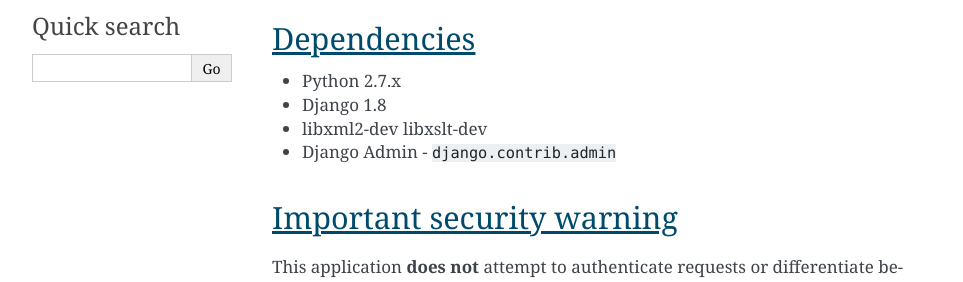
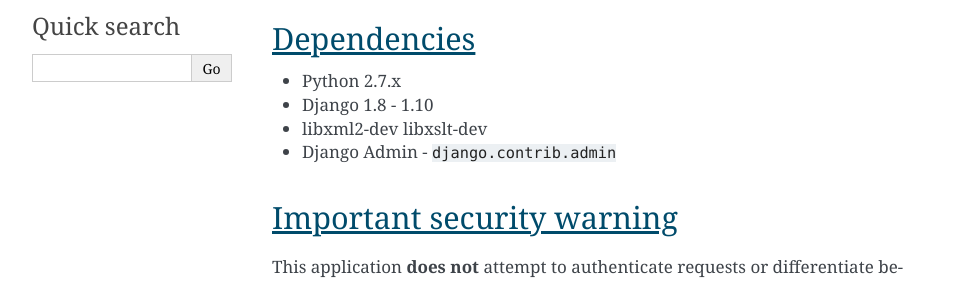
Before and after one commit to unt-libraries/django-premis-event-service, a Sphinx documentation site: the page built from docs/source/installation.rst, in a window 1280 px wide. Shown: the part 278-560 px from the top of the page, without its empty margins (148-1111 px from the left). Built offline with Sphinx 7.4.7, drawn with Linux system fonts in a browser that asks for light colours; some of the changed text lies outside the part shown.

Commit message:
Update installation.rst
Updating to reflect 1.2.2 release

```diff
--- a/docs/source/installation.rst
+++ b/docs/source/installation.rst
@@ -13,7 +13,7 @@
 ============
 
 - Python 2.7.x
-- Django 1.8
+- Django 1.8 - 1.10
 - libxml2-dev libxslt-dev
 - Django Admin - ``django.contrib.admin``
 
@@ -32,7 +32,7 @@
 
 1. Install the package. ::
 
-    $ pip install git+https://github.com/unt-libraries/django-premis-event-service@v1.2.1
+    $ pip install git+https://github.com/unt-libraries/django-premis-event-service@v1.2.2
 
 
 2. Add ``premis_event_service`` to your ``INSTALLED_APPS``. Be sure to add ``django.contrib.admin`` if it is not already present. ::
```
